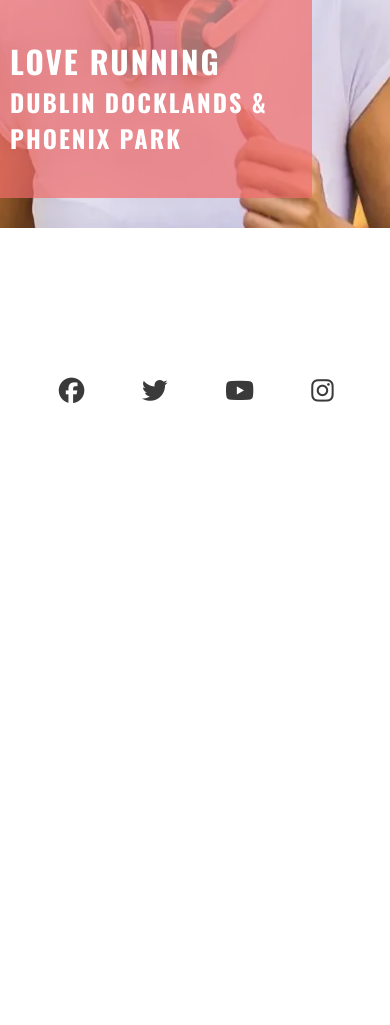
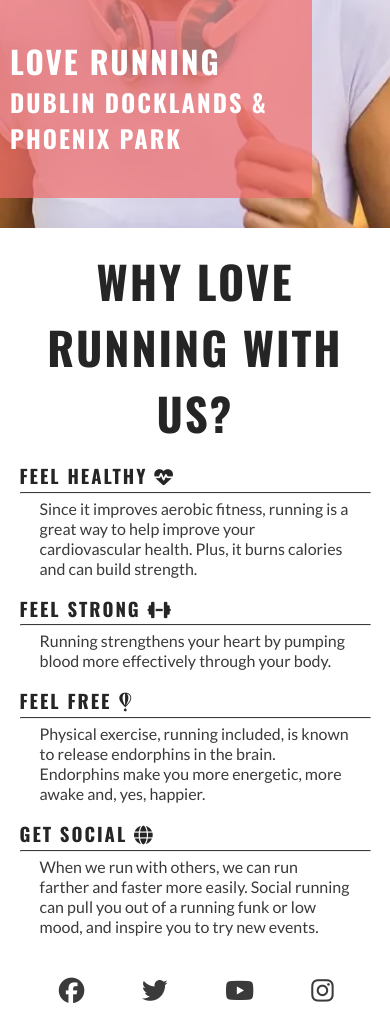
Before and after one commit to juliahoban/love-running, a plain HTML site: page index.html in a window 390 px wide. Shown: the part 419-1444 px from the top of the page. Before the commit the page ends 844 px from the top, so only its background shows below. Drawn offline with nearby package versions, Linux system fonts and the light colour scheme.

Commit message:
added and styled reasons section on landing page for mobile devices

```diff
--- a/assets/css/style.css
+++ b/assets/css/style.css
@@ -118,6 +118,32 @@ main {
     color: #ffffff;
 }
 
+#reasons {
+    width: 90%;
+    margin: 20px auto;
+}
+
+#reasons h2 {
+    margin-bottom: 20px;
+    text-align: center;
+    font-size: 280%;
+}
+
+#benefits-physical > div,
+#benefits-mental > div {
+    line-height: 20px;
+    margin-bottom: 20px;
+}
+
+#benefits p {
+    padding: 0 20px;
+}
+
+hr {
+    border-top: 1px solid #3a3a3a;
+    margin: 5px 0;
+}
+
 /* Footer */
 #social-networks {
     text-align: center;
--- a/index.html
+++ b/index.html
@@ -42,6 +42,36 @@
                 <h3>Dublin Docklands & Phoenix Park</h3>
             </div>
         </section>
+        <!-- Reasons section -->
+        <section id="reasons">
+            <h2>Why love running with us?</h2>
+            <div id="benefits">
+                <div id="benefits-physical">
+                    <div>
+                        <h3>Feel healthy <i class="fa-solid fa-heart-pulse"></i></h3>
+                        <hr>
+                        <p>Since it improves aerobic fitness, running is a great way to help improve your cardiovascular health. Plus, it burns calories and can build strength.</p>
+                    </div>
+                    <div>
+                        <h3>Feel strong <i class="fa-solid fa-dumbbell"></i></h3>
+                        <hr>
+                        <p>Running strengthens your heart by pumping blood more effectively through your body.</p>
+                    </div>
+                </div>
+                <div id="benefits-mental">
+                    <div>
+                        <h3>Feel free <i class="fa-brands fa-fly"></i></h3>
+                        <hr>
+                        <p>Physical exercise, running included, is known to release endorphins in the brain. Endorphins make you more energetic, more awake and, yes, happier.</p>
+                    </div>
+                    <div>
+                        <h3>Get social <i class="fa-solid fa-globe"></i></h3>
+                        <hr>
+                        <p>When we run with others, we can run farther and faster more easily. Social running can pull you out of a running funk or low mood, and inspire you to try new events.</p>
+                    </div>
+                </div>
+            </div>
+        </section>
     </main>
 
     <!-- Footer -->
```
